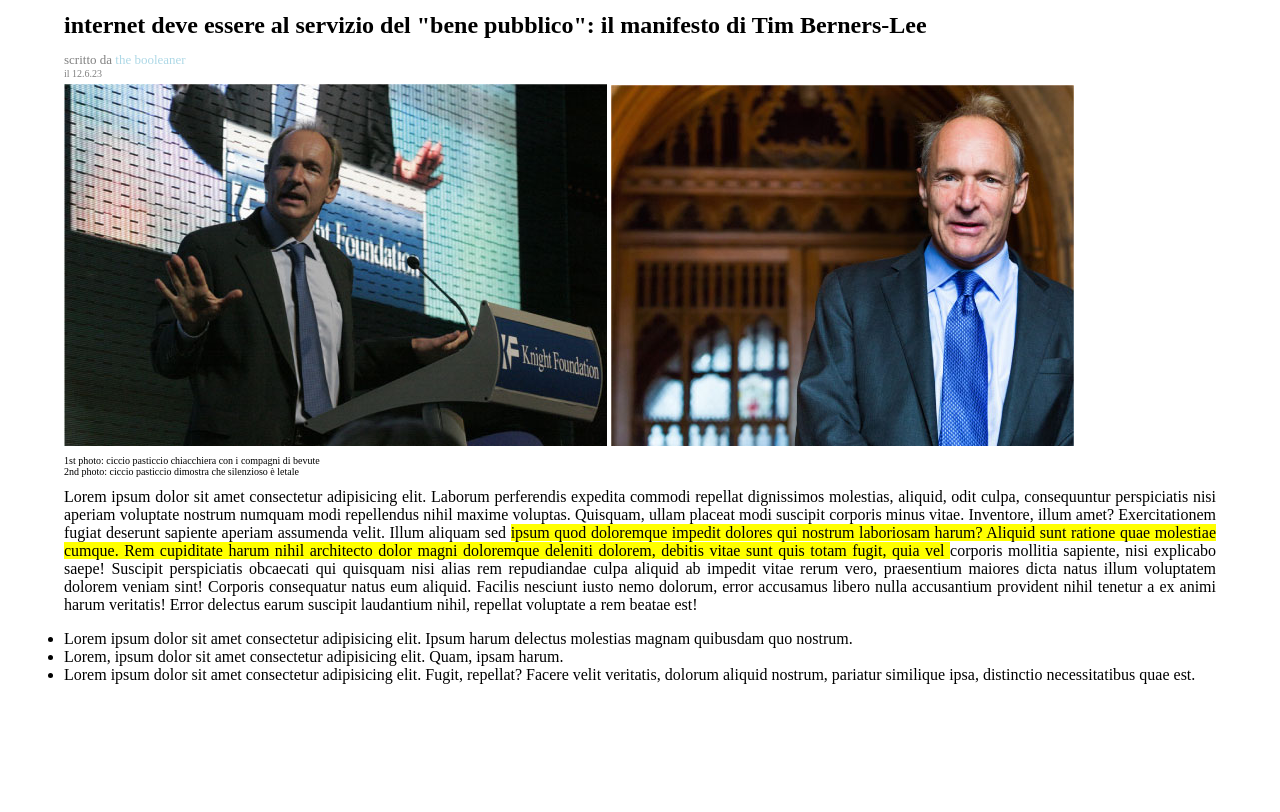
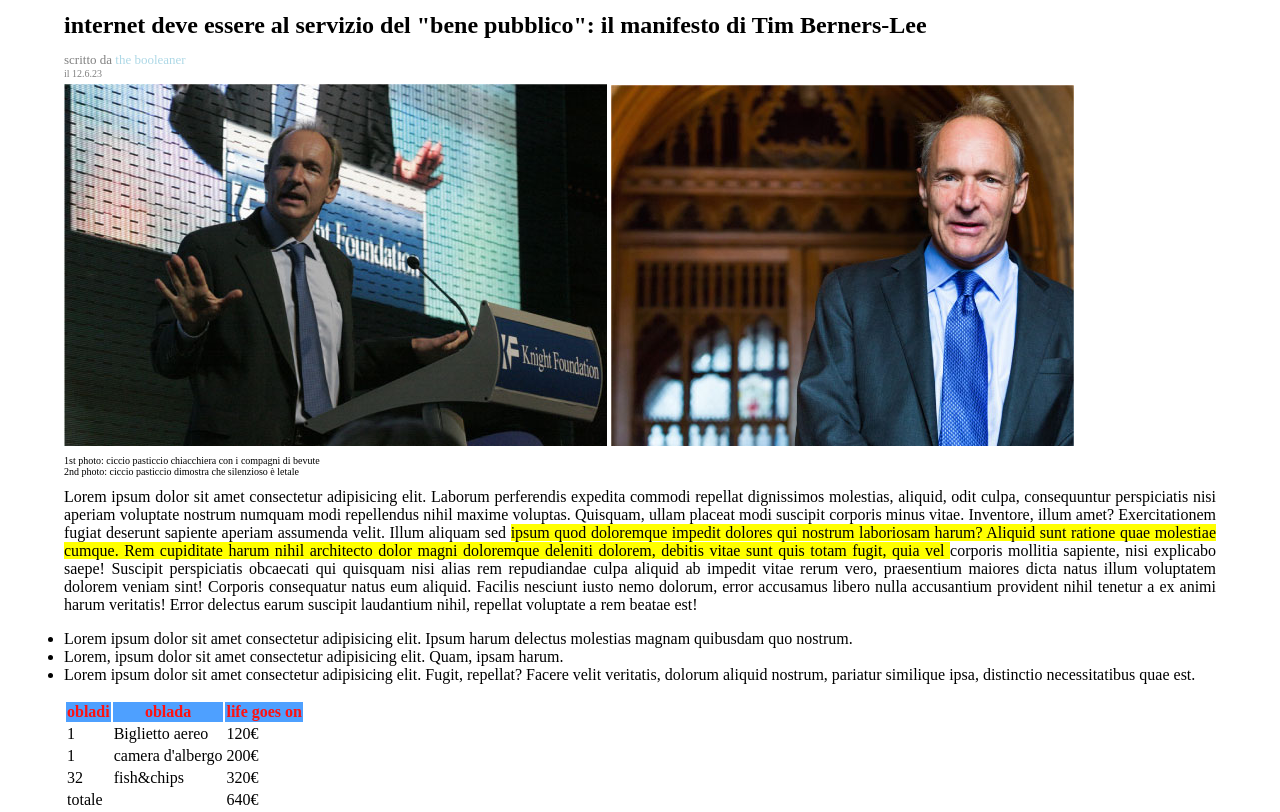
Before and after one commit to CarloCassini/html-css-booleaner, a plain HTML site: page index.html in a window 1280 px wide. Shown: the part 123-935 px from the top of the page. Before the commit the page ends 823 px from the top, so only its background shows below. Drawn offline with Linux system fonts and the light colour scheme.

Commit message:
add table

```diff
--- a/css/style.css
+++ b/css/style.css
@@ -41,6 +41,17 @@ p{
     padding-bottom: 10px;
 }
 
+/* caratteristiche tabella */
+.tableHead{
+    background-color: #4ea0ff;
+    color: white;
+}
+
+.tableHead > th {
+    color: rgb(255, 17, 17);
+}
+
+
 #logo{
     width: 200px;
 }
--- a/index.html
+++ b/index.html
@@ -41,6 +41,7 @@
         <!-- article -->
         <section>
 
+            <!-- articolo -->
             <p>
              Lorem ipsum dolor sit amet consectetur adipisicing elit. Laborum perferendis expedita commodi repellat dignissimos molestias, aliquid, odit culpa, consequuntur perspiciatis nisi aperiam voluptate nostrum numquam modi repellendus nihil maxime voluptas.
              Quisquam, ullam placeat modi suscipit corporis minus vitae. Inventore, illum amet? Exercitationem fugiat deserunt sapiente aperiam assumenda velit. Illum aliquam sed
@@ -59,9 +60,39 @@
             </ul>
 
             <!-- table -->
-            <section>
+            <table>
+                <thead>
+                    <tr class="tableHead">
+                        <th>obladi</th>
+                        <th>oblada</th>
+                        <th>life goes on</th>
+                    </tr>
+                </thead>
+                <tbody>
+                    <tr>
+                        <td>1</td>
+                        <td>Biglietto aereo</td>
+                        <td>120€</td>
+                    </tr>
+                    <tr>
+                        <td>1</td>
+                        <td>camera d'albergo</td>
+                        <td>200€</td>
+                    </tr>
+                    <tr>
+                        <td>32</td>
+                        <td>fish&chips</td>
+                        <td>320€</td>
+                    </tr>
+                </tbody>
+                <tfoot>
+                    <tr>
+                        <td colspan="2">totale</td>
+                        <td>640€</td>
+                    </tr>
+                </tfoot>
+            </table>
 
-            </section>
 
         </section>
 
```
